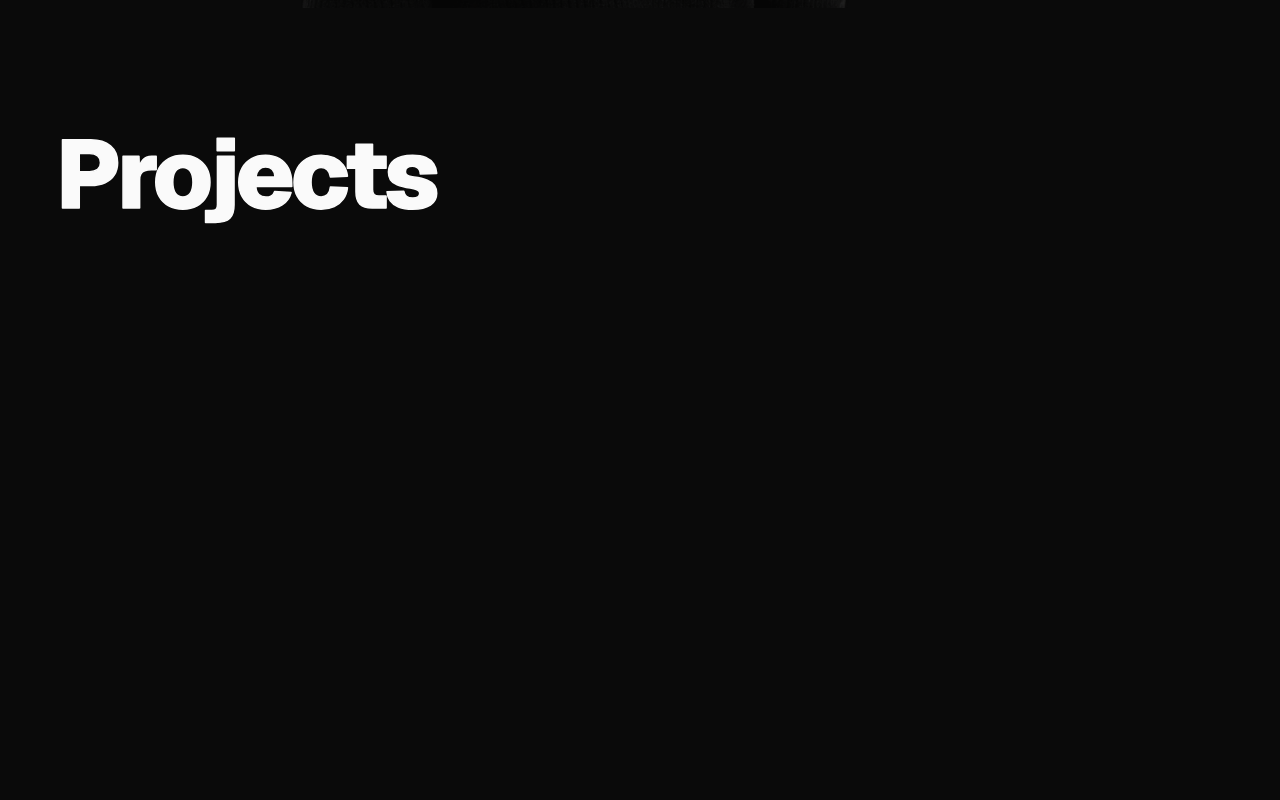
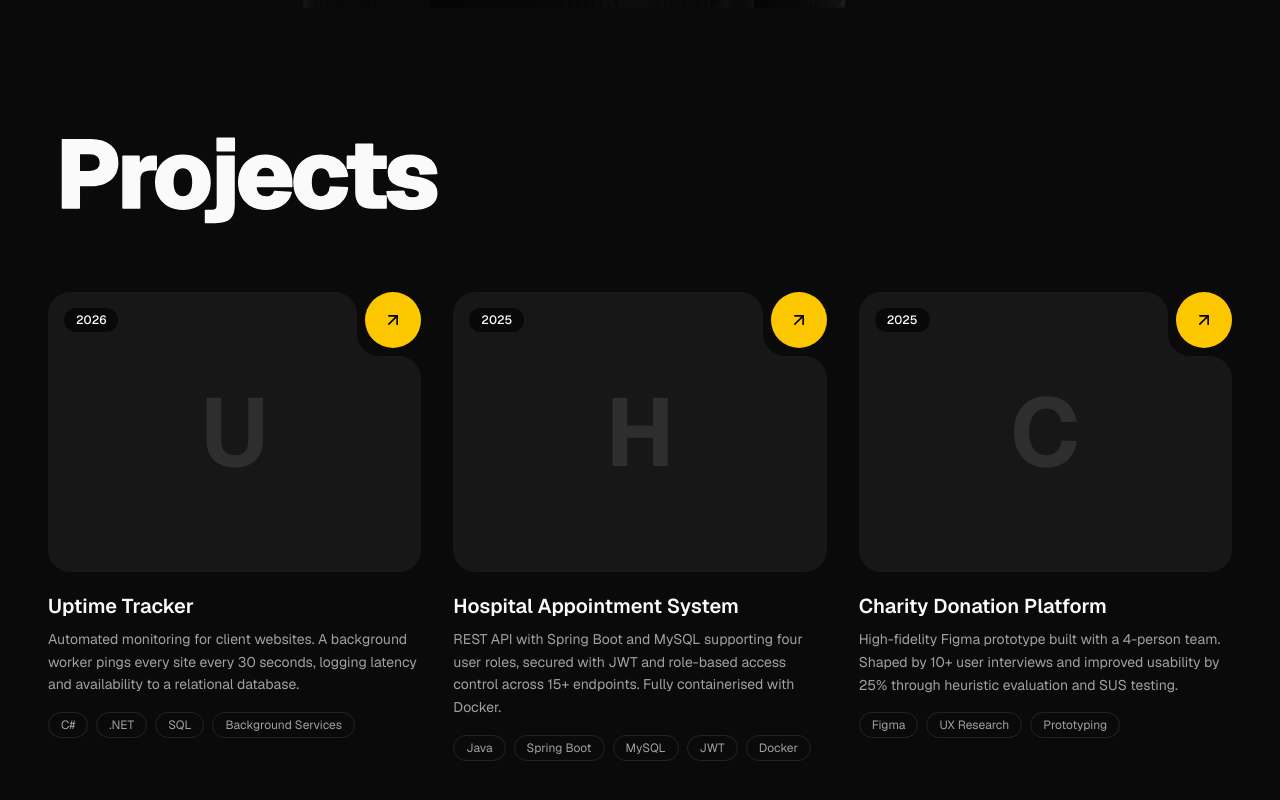
Before and after one commit to Hateem955/portfolio, a Next.js app: page / in a window 1280 px wide. Shown: the part 792-1592 px from the top of the page. Before the commit the page ends 1180 px from the top, so only its background shows below. Built offline with nearby package versions, Linux system fonts and the light colour scheme.

Commit message:
Add projects section

```diff
--- a/app/page.tsx
+++ b/app/page.tsx
@@ -4,6 +4,34 @@ import { Mail } from "lucide-react";
 import { FaGithub, FaLinkedin } from "react-icons/fa";
 import { MinimalistHero } from "@/components/minimalist-hero";
 import { SectionHeading } from "@/components/section-heading";
+import { ProjectCard } from "@/components/project-card";
+
+const projects = [
+  {
+    title: "Uptime Tracker",
+    description:
+      "Automated monitoring for client websites. A background worker pings every site every 30 seconds, logging latency and availability to a relational database.",
+    href: "#",
+    badge: "2026",
+    tags: ["C#", ".NET", "SQL", "Background Services"],
+  },
+  {
+    title: "Hospital Appointment System",
+    description:
+      "REST API with Spring Boot and MySQL supporting four user roles, secured with JWT and role-based access control across 15+ endpoints. Fully containerised with Docker.",
+    href: "https://github.com/Hateem955",
+    badge: "2025",
+    tags: ["Java", "Spring Boot", "MySQL", "JWT", "Docker"],
+  },
+  {
+    title: "Charity Donation Platform",
+    description:
+      "High-fidelity Figma prototype built with a 4-person team. Shaped by 10+ user interviews and improved usability by 25% through heuristic evaluation and SUS testing.",
+    href: "#",
+    badge: "2025",
+    tags: ["Figma", "UX Research", "Prototyping"],
+  },
+];
 
 export default function Home() {
   const navLinks = [
@@ -14,7 +42,7 @@ export default function Home() {
   ];
 
   const socialLinks = [
-    { icon: FaGithub, href: "https://github.com/hateem955" },
+    { icon: FaGithub, href: "https://github.com/Hateem955" },
     { icon: FaLinkedin, href: "https://www.linkedin.com/in/muhammad-hateem" },
     { icon: Mail, href: "mailto:muhammadhateem238@gmail.com" },
   ];
@@ -26,14 +54,20 @@ export default function Home() {
         navLinks={navLinks}
         mainText="Hi, I'm Muhammad Hateem — a final-year Computer Science student and part-time software engineer building backend services with Java, Spring Boot, C# and .NET."
         readMoreLink="#projects"
-        imageSrc="/me.png"
+        imageSrc="/me.webp"
         imageAlt="Portrait of Muhammad Hateem"
         overlayText={{ part1: "build.", part2: "ship." }}
         socialLinks={socialLinks}
         locationText="Chester, UK"
       />
+
       <section id="projects" className="mx-auto w-full max-w-7xl px-8 py-24 md:px-12">
         <SectionHeading text="Projects" />
+        <div className="grid gap-x-8 gap-y-14 md:grid-cols-2 lg:grid-cols-3">
+          {projects.map((project) => (
+            <ProjectCard key={project.title} {...project} />
+          ))}
+        </div>
       </section>
     </main>
   );
--- /dev/null
+++ b/components/project-card.tsx
@@ -0,0 +1,76 @@
+import { ArrowUpRight } from "lucide-react";
+
+interface ProjectCardProps {
+  title: string;
+  description: string;
+  href: string;
+  badge: string;
+  tags: string[];
+  image?: string;
+}
+
+const notchCurve = {
+  background:
+    "radial-gradient(circle at 0 100%, transparent 24px, var(--background) 24.5px)",
+};
+
+export function ProjectCard({ title, description, href, badge, tags, image }: ProjectCardProps) {
+  const isExternal = href.startsWith("http");
+
+  return (
+    <a
+      href={href}
+      target={isExternal ? "_blank" : undefined}
+      rel={isExternal ? "noopener noreferrer" : undefined}
+      className="group block"
+    >
+      {/* Cover image */}
+      <div className="relative aspect-[4/3] overflow-hidden rounded-3xl bg-neutral-900">
+        {image ? (
+          <img
+            src={image}
+            alt={title}
+            className="h-full w-full object-cover grayscale transition duration-500 group-hover:scale-105 group-hover:grayscale-0"
+          />
+        ) : (
+          <div className="flex h-full w-full items-center justify-center text-8xl font-bold text-white/10">
+            {title.charAt(0)}
+          </div>
+        )}
+
+        {/* Year badge */}
+        <span className="absolute left-4 top-4 rounded-full bg-black/60 px-3 py-1 text-xs font-medium text-white backdrop-blur">
+          {badge}
+        </span>
+
+        {/* Notch with arrow */}
+        <div className="absolute right-0 top-0 h-16 w-16 rounded-bl-3xl bg-background pb-2 pl-2">
+          <span className="flex h-full w-full items-center justify-center rounded-full bg-yellow-400 text-black transition duration-300 group-hover:rotate-45">
+            <ArrowUpRight className="h-5 w-5" />
+          </span>
+        </div>
+        {/* Smooth curves either side of the notch */}
+        <div className="absolute right-16 top-0 h-6 w-6" style={notchCurve} />
+        <div className="absolute right-0 top-16 h-6 w-6" style={notchCurve} />
+      </div>
+
+      {/* Text */}
+      <div className="mt-5">
+        <h3 className="text-xl font-semibold text-foreground transition-colors group-hover:text-yellow-400">
+          {title}
+        </h3>
+        <p className="mt-2 text-sm leading-relaxed text-muted-foreground">{description}</p>
+        <div className="mt-4 flex flex-wrap gap-2">
+          {tags.map((tag) => (
+            <span
+              key={tag}
+              className="rounded-full border border-white/10 px-3 py-1 text-xs text-muted-foreground"
+            >
+              {tag}
+            </span>
+          ))}
+        </div>
+      </div>
+    </a>
+  );
+}
```
Also changed, not shown: public/me.webp (added).
